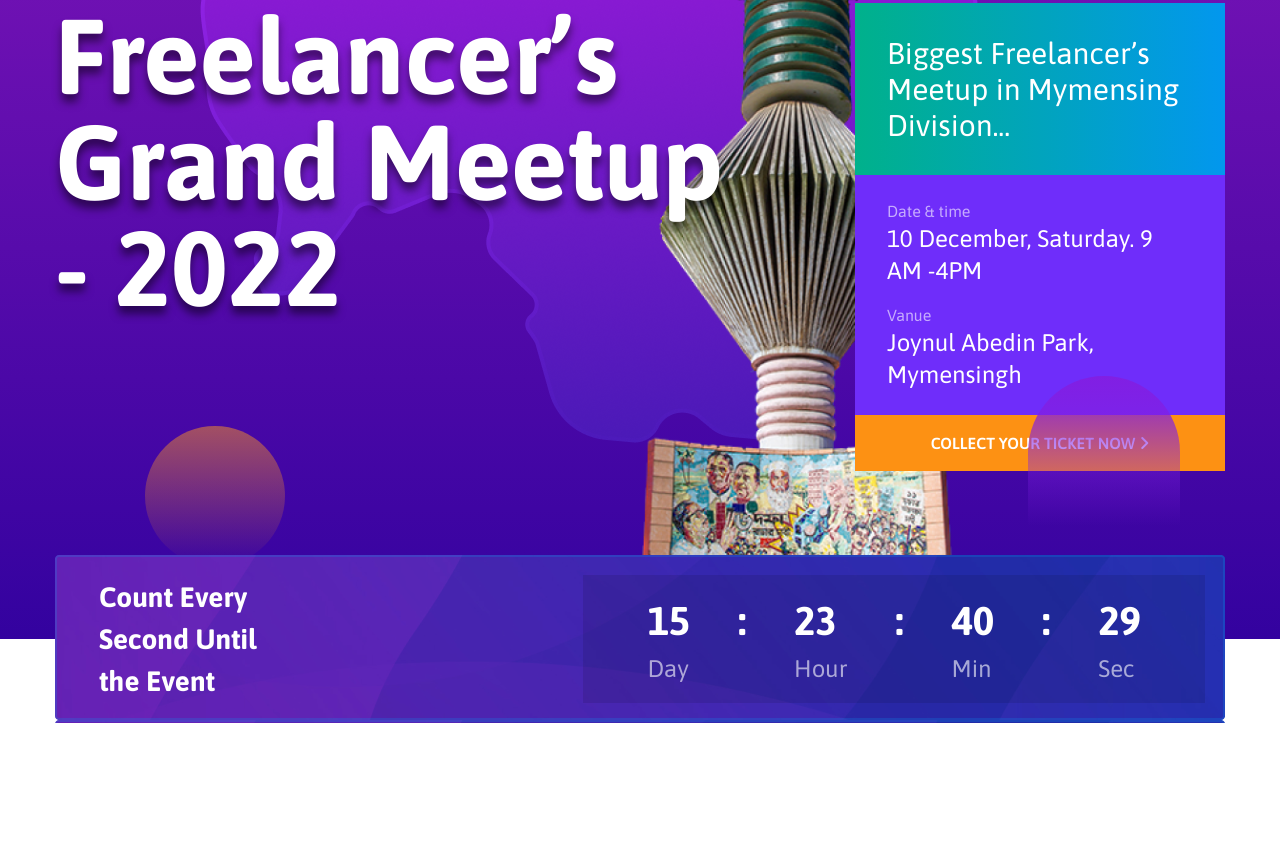
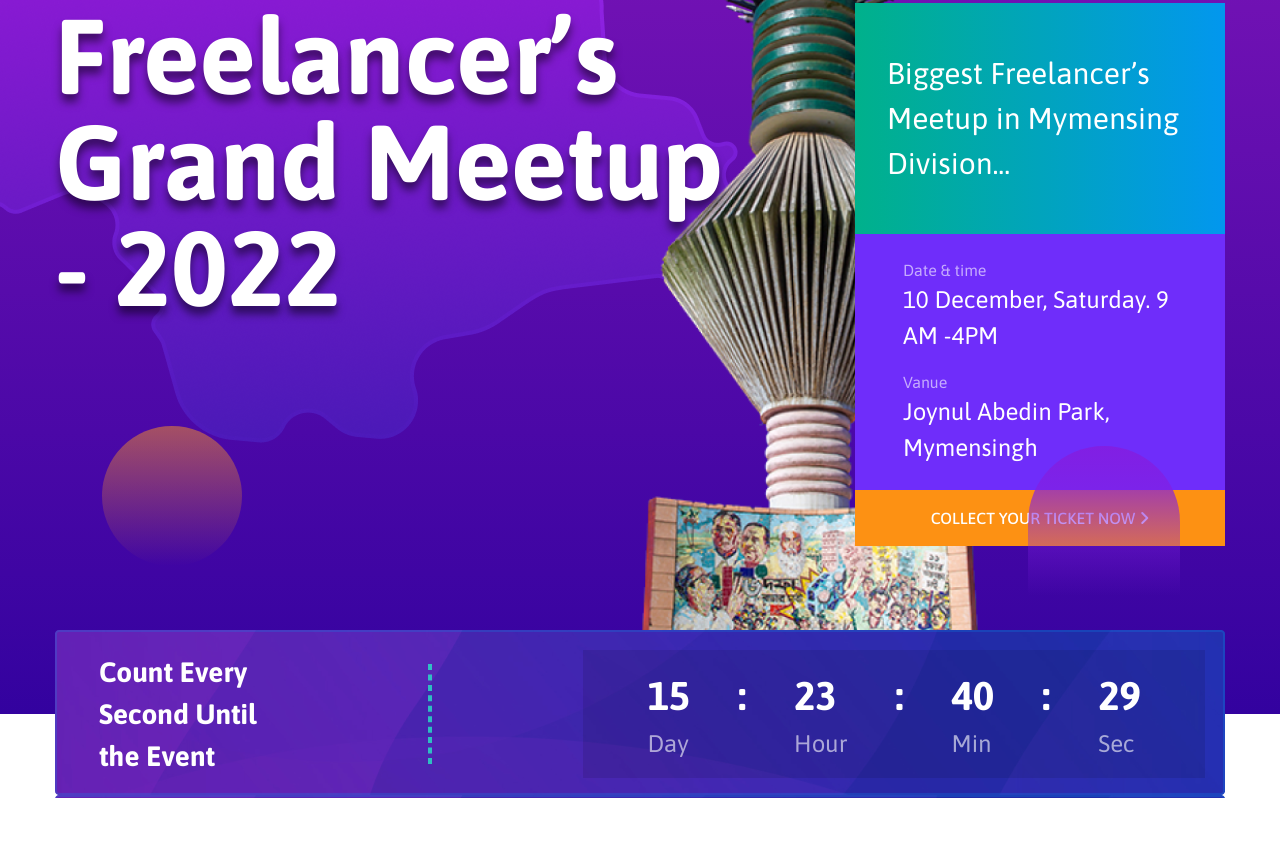
Before and after one commit to santokhan/fcmd, a website: page index.html in a window 1280 px wide. Shown: the part 274-1120 px from the top of the page. After the commit the page ends 1072 px from the top, so only its background shows below. Drawn offline with nearby package versions, Linux system fonts and the light colour scheme.

Commit message:
Remove tailwind

```diff
--- a/index.html
+++ b/index.html
@@ -4,10 +4,9 @@
 <head>
   <meta charset="utf-8" />
   <meta name="viewport" content="width=device-width, initial-scale=1" />
-  <title>FCMD</title>
+  <title>Freelancer Community of Mymensignh Division</title>
   <link href="https://cdn.jsdelivr.net/npm/bootstrap@5.0.2/dist/css/bootstrap.min.css" rel="stylesheet" integrity="sha384-EVSTQN3/azprG1Anm3QDgpJLIm9Nao0Yz1ztcQTwFspd3yD65VohhpuuCOmLASjC"
     crossorigin="anonymous" />
-  <link rel="stylesheet" href="assets/css/tw.css" />
   <!-- Google font -->
   <link rel="preconnect" href="https://fonts.googleapis.com" />
   <link rel="preconnect" href="https://fonts.gstatic.com" crossorigin />
@@ -41,13 +40,13 @@
             <div class="d-none d-xl-block">
               <nav class="d-flex">
                 <div class="px-3 mx-1 nav-item-f">
-                  <a href="#" class="text-white text-decoration-none tw-text-xl nav-link-f">About us</a>
+                  <a href="#" class="text-white text-decoration-none nav-link-f">About us</a>
                 </div>
                 <div class="px-3 mx-1 nav-item-f">
-                  <a href="#" class="text-white text-decoration-none tw-text-xl nav-link-f">Speakers</a>
+                  <a href="#" class="text-white text-decoration-none nav-link-f">Speakers</a>
                 </div>
                 <div class="px-3 mx-1 nav-item-f">
-                  <a href="#" class="text-white text-decoration-none tw-text-xl nav-link-f">Schedule</a>
+                  <a href="#" class="text-white text-decoration-none nav-link-f">Schedule</a>
                 </div>
               </nav>
             </div>
@@ -85,23 +84,23 @@
             </div>
           </div>
           <div class="biggest-freelancer">
-            <div class="text-white tw-text-3xl tw-px-8 tw-py-8 top">
-              Biggest Freelancer’s Meetup in Mymensing Division...
+            <div class="text-white px-4 py-5 top">
+              <div class="px-2">Biggest Freelancer’s Meetup in Mymensing Division...</div>
             </div>
-            <div class="text-white tw-px-8 tw-py-4">
+            <div class="text-white px-5 py-3">
               <div class="py-2">
-                <div class="tw-opacity-60">Date & time</div>
-                <div class="tw-text-2xl">
+                <div class="title">Date & time</div>
+                <div class="des">
                   10 December, Saturday. 9 AM -4PM
                 </div>
               </div>
               <div class="py-2">
-                <div class="tw-opacity-60">Vanue</div>
-                <div class="tw-text-2xl">Joynul Abedin Park, Mymensingh</div>
+                <div class="title">Vanue</div>
+                <div class="des">Joynul Abedin Park, Mymensingh</div>
               </div>
             </div>
-            <a href="#" class="d-block text-center text-white py-3 tw-bg-[#FD9113] tw-font-semibold">
-              <span>COLLECT YOUR TICKET NOW</span>
+            <a href="#" class="d-block text-center text-white py-3 text-decoration-none ticket-link">
+              <span class="pr-1">COLLECT YOUR TICKET NOW</span>
               <i class="fa fa-angle-right" aria-hidden="true"></i>
             </a>
           </div>
--- a/sass/components/_header.scss
+++ b/sass/components/_header.scss
@@ -1,15 +1,21 @@
+*,
+html,
+body {
+  font-family: "Asap", sans-serif;
+}
+
 header {
   background: linear-gradient(180deg, #8717bb 0%, #33029f 100%);
   z-index: 100;
   transition: ease-out;
 
+  .bg-gradient-purple-to-blue {
+    background: linear-gradient(180deg, #8717bb 0%, #33029f 100%);
+  }
+
   .first-meetup {
     background-color: #f20487;
     transform: translateY(8px);
-  }
-
-  .bg-gradient-purple-to-blue {
-    background: linear-gradient(180deg, #8717bb 0%, #33029f 100%);
   }
 
   .container {
@@ -19,9 +25,15 @@ header {
 
   .map {
     position: absolute;
-    left: 200px;
+    right: 40%;
     top: 110px;
     z-index: -240;
+  }
+  .freelancer-meetup {
+    .ticket-link {
+      background-color: #fd9113;
+      font-weight: 500;
+    }
   }
 
   .tower {
@@ -35,17 +47,17 @@ header {
   .freelancer-meetup {
     padding: 12rem 0 0 0;
     z-index: 1;
-  }
 
-  .freelancer-meetup .left {
+    .left {
       max-width: 710px;
     }
 
-  .freelancer-meetup .text {
+    .text {
       line-height: 1;
       font-size: 106px;
       font-weight: 700;
       text-shadow: 0px 8px 8px rgba(0, 0, 0, 0.5);
+    }
   }
 
   .dropdown-menu {
@@ -60,10 +72,18 @@ header {
   .biggest-freelancer {
     width: 370px;
     background: #6f2dfa;
+
+    .top {
+      font-size: 30px;
+      background: linear-gradient(90deg, #00b18b, #0297ee);
     }
 
-  .biggest-freelancer .top {
-    background: linear-gradient(90deg, #00b18b, #0297ee);
+    .title {
+      opacity: 0.6;
+    }
+    .des {
+      font-size: 1.5rem;
+    }
   }
 
   .topbar {
@@ -78,7 +98,7 @@ header {
     position: absolute;
     width: 140px;
     height: 140px;
-    left: 145px;
+    left: 8%;
     top: 700px;
     background: linear-gradient(180deg, #ff9822 0%, rgba(74, 23, 187, 0) 100%);
     opacity: 0.5;
@@ -104,7 +124,7 @@ header {
     width: 152px;
     height: 150px;
     right: 100px;
-    top: 650px;
+    top: 720px;
     background: linear-gradient(180deg, #811fe3 0%, rgba(74, 23, 187, 0) 100%);
     border-radius: 76px 76px 0 0;
   }
@@ -113,21 +133,22 @@ header {
     background-image: url("../image/bg-1.png");
     padding: 1.25rem 1.25rem;
     transform: translateY(50%);
-  }
+    position: relative;
 
-  .countdown .inside {
+    .inside {
       background: rgba(0, 0, 0, 0.1);
       padding: 1rem 2.5rem;
     }
 
     .divide {
       position: absolute;
-    width: 105px;
-    height: 0px;
-    left: 581px;
-    top: 780px;
+      width: 4px;
+      height: 100px;
+      right: 0;
+      top: 0;
       border: 2px dashed rgba(34, 255, 202, 0.7);
-    transform: rotate(90deg);
+      transform: translateY(-50%);
+    }
   }
 
   .opacity-text {
--- a/sass/components/_nav.scss
+++ b/sass/components/_nav.scss
@@ -2,6 +2,7 @@ nav {
   .nav-item-f {
     .nav-link-f {
       position: inherit;
+      font-size: 1.25rem;
     }
     &:hover {
       text-decoration: underline;
--- a/tailwind.config.js
+++ /dev/null
@@ -1,9 +0,0 @@
-/** @type {import('tailwindcss').Config} */
-module.exports = {
-  content: ["./*.html"],
-  theme: {
-    extend: {},
-  },
-  plugins: [],
-  prefix: "tw-",
-};
```
Also changed, not shown: assets/css/scss.css, assets/css/tw.css (deleted), tw.css (deleted), 1 other file. Lines whose indentation alone changed are shown as unchanged.
